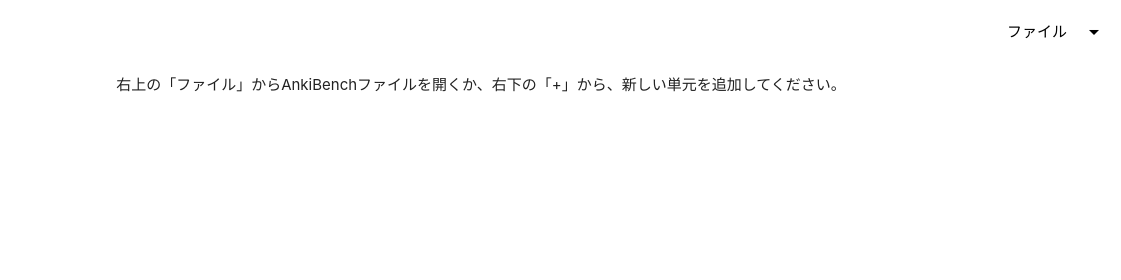
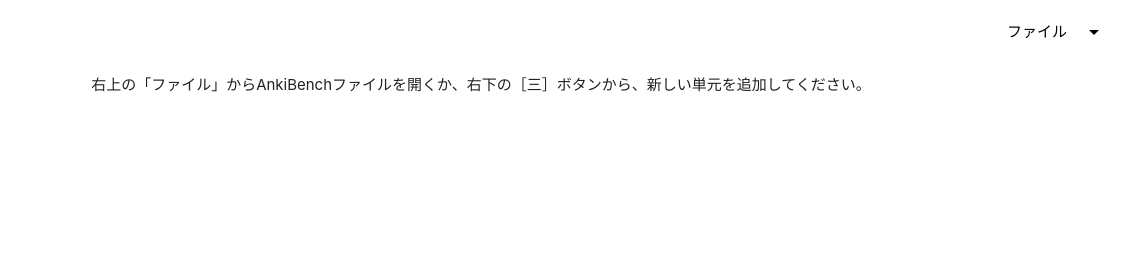
Before and after one commit to SorutoProject/AnkiBench, a plain HTML site: page index.html in a window 1280 px wide. Shown: the top 280 px of the page, 159-1280 px from the left. Drawn offline with Linux system fonts and the light colour scheme.

Commit message:
Update index.html

```diff
--- a/index.html
+++ b/index.html
@@ -83,7 +83,7 @@
                         </div>
                     </li>
                 </ul>-->
-                <div id="home-list" style="text-align: center;padding-top:10px;">右上の「ファイル」からAnkiBenchファイルを開くか、右下の「+」から、新しい単元を追加してください。
+                <div id="home-list" style="text-align: center;padding-top:10px;">右上の「ファイル」からAnkiBenchファイルを開くか、右下の［三］ボタンから、新しい単元を追加してください。
                 </div>
 
                 <div style="height:50px"></div>
```
